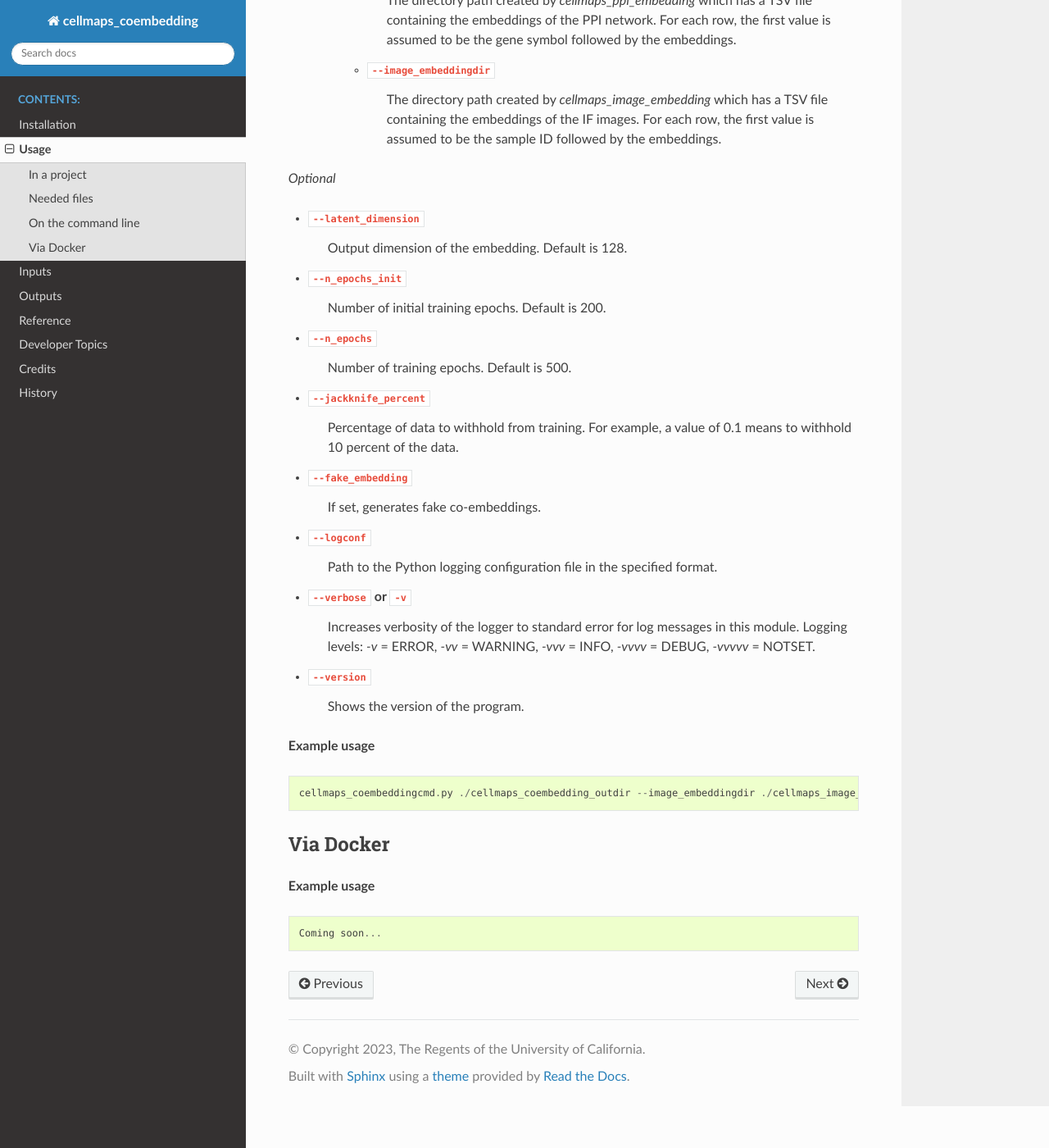
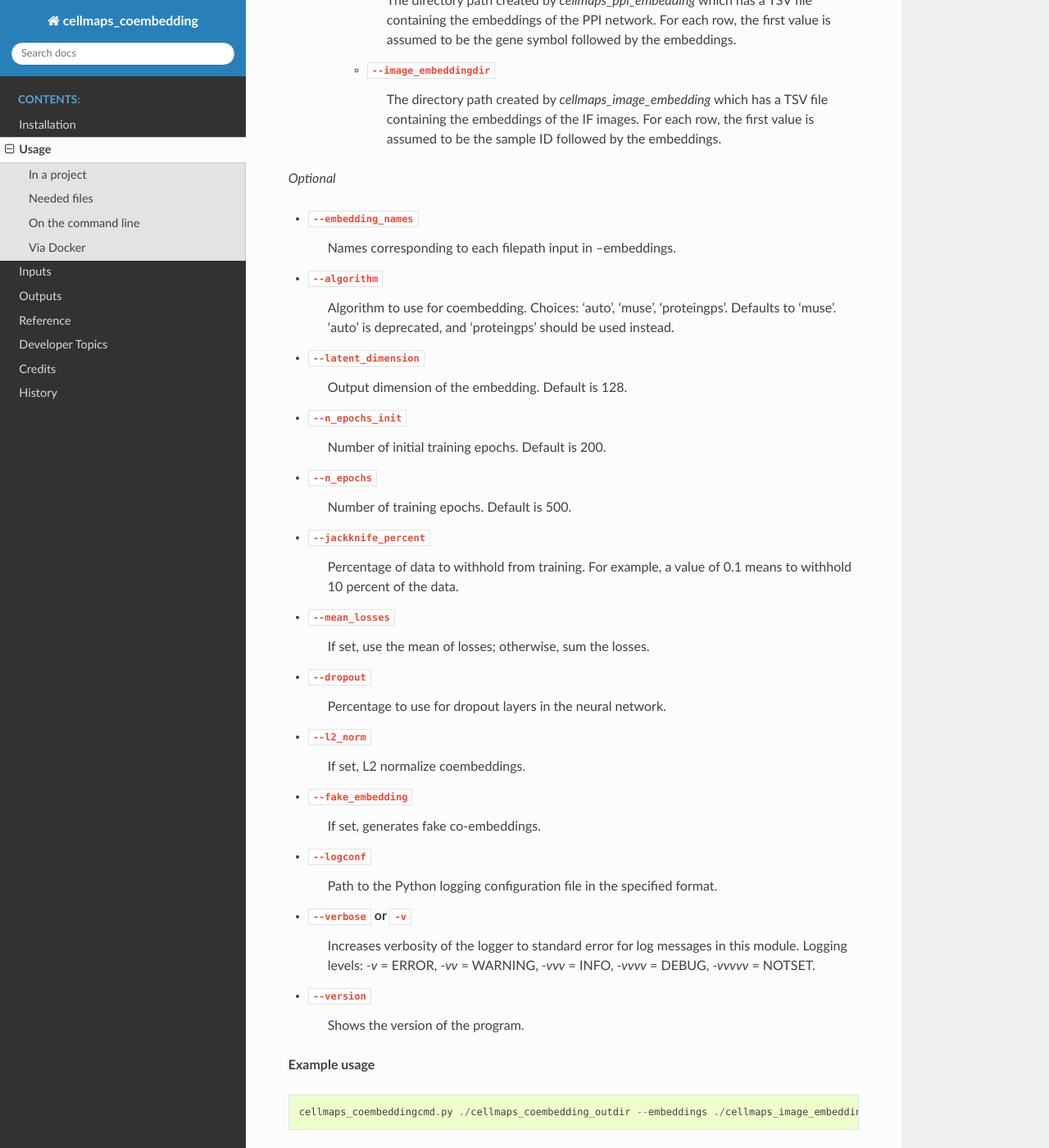
Before and after one commit to wadeschulz/cellmaps_coembedding_experimental, a Sphinx documentation site: the page built from docs/usage.rst, in a window 1280 px wide and 1400 px high, scrolled down 1160 px. Shown: the whole window at 82% size. Built offline with Sphinx 7.4.7 and the Read the Docs theme 3.1.0, drawn with Linux system fonts in a browser that asks for light colours.

Commit message:
Update docs

```diff
--- a/docs/index.rst
+++ b/docs/index.rst
@@ -15,6 +15,7 @@ Cell Maps CoEmbedding
 
 Creates Coembedding from `Cell Maps ImmunoFluorscent Image Embedder <https://cellmaps-image-embedding.readthedocs.io>`__
 and `Cell Maps PPI Embedder <https://cellmaps-ppi-embedding.readthedocs.io>`__ using an implementation of `MUSE <https://github.com/AltschulerWu-Lab/MUSE>`__
+or using ProteinGPS co-embedding (manuscript in review).
 
 
 
--- a/docs/inputs.rst
+++ b/docs/inputs.rst
@@ -3,9 +3,8 @@ Inputs
 =======
 
 The tool takes as input path to directories containing embedding file (where it looks for files named ``image_emd.tsv``
-or ``ppi_emd.tsv``) or paths to specific embedding files. It requires two embedding files in TSV format
-(in the future two or more embedding files will be supported). If directories are ro-crates it uses the json files to
-retrieve the metadata.
+or ``ppi_emd.tsv``) or paths to specific embedding files. It requires two or more embedding files in TSV format.
+If directories are ro-crates it uses the json files to retrieve the metadata.
 
 
 -  ``embeddings files``
--- a/docs/usage.rst
+++ b/docs/usage.rst
@@ -53,6 +53,13 @@ For information invoke :code:`cellmaps_coembeddingcmd.py -h`
 
 *Optional*
 
+- ``--embedding_names``
+    Names corresponding to each filepath input in --embeddings.
+
+- ``--algorithm``
+    Algorithm to use for coembedding. Choices: 'auto', 'muse', 'proteingps'. Defaults to 'muse'.
+    'auto' is deprecated, and 'proteingps' should be used instead.
+
 - ``--latent_dimension``
     Output dimension of the embedding. Default is 128.
 
@@ -64,6 +71,15 @@ For information invoke :code:`cellmaps_coembeddingcmd.py -h`
 
 - ``--jackknife_percent``
     Percentage of data to withhold from training. For example, a value of 0.1 means to withhold 10 percent of the data.
+
+- ``--mean_losses``
+    If set, use the mean of losses; otherwise, sum the losses.
+
+- ``--dropout``
+    Percentage to use for dropout layers in the neural network.
+
+- ``--l2_norm``
+    If set, L2 normalize coembeddings.
 
 - ``--fake_embedding``
     If set, generates fake co-embeddings.
@@ -81,7 +97,7 @@ For information invoke :code:`cellmaps_coembeddingcmd.py -h`
 
 .. code-block::
 
-   cellmaps_coembeddingcmd.py ./cellmaps_coembedding_outdir --image_embeddingdir ./cellmaps_image_embedding_outdir --ppi_embeddingdir ./cellmaps_ppi_embedding_outdir
+   cellmaps_coembeddingcmd.py ./cellmaps_coembedding_outdir --embeddings ./cellmaps_image_embedding_outdir ./cellmaps_ppi_embedding_outdir
 
 Via Docker
 ---------------
```
Also changed, not shown: docs/outputs.rst (+16 -4 lines).
